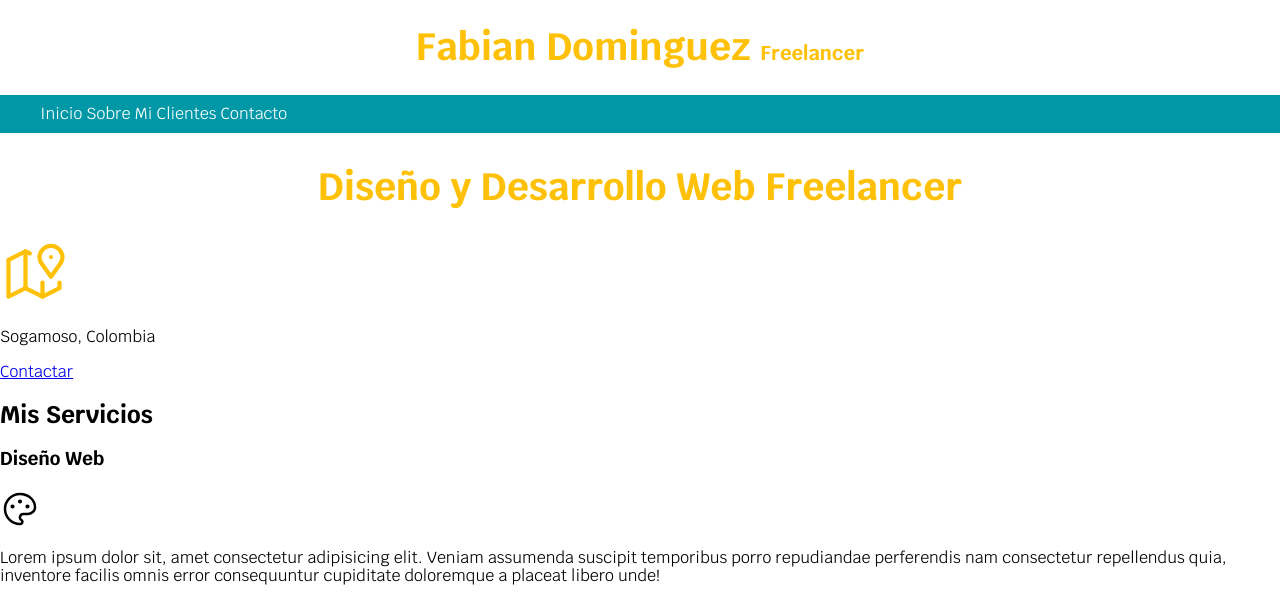
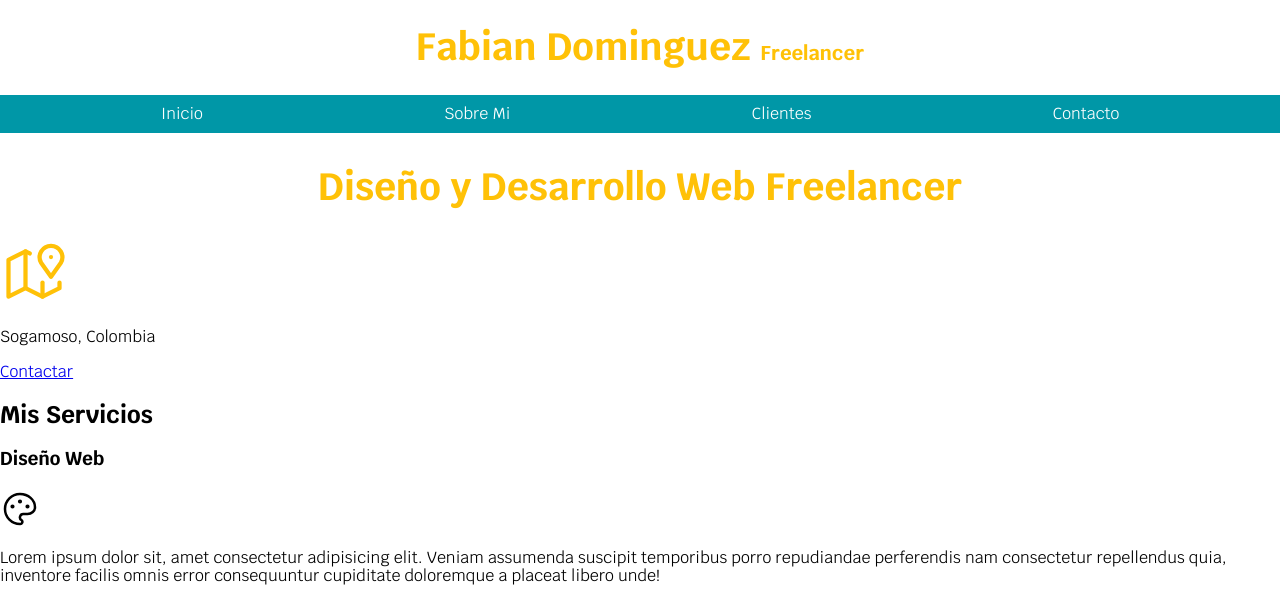
Before and after one commit to FabianDom/Web-Freelancer, a plain HTML site: page index.html in a window 1280 px wide. Shown: the top 601 px of the page. Drawn offline with Linux system fonts and the light colour scheme.

Commit message:
iniciandoProyecto

```diff
--- a/css/styles.css
+++ b/css/styles.css
@@ -32,8 +32,9 @@ body {
 }
 
 .navegacion-principal {
-  background-color: var(--secundario);
   padding: 1rem;
+  display: flex;
+  justify-content: space-around;
 }
 .navegacion-principal a {
   color: var(--blanco);
--- a/index.html
+++ b/index.html
@@ -4,6 +4,7 @@
     <meta charset="UTF-8" />
     <meta http-equiv="X-UA-Compatible" content="IE=edge" />
     <meta name="viewport" content="width=device-width, initial-scale=1.0" />
+    <link rel="preload" href="./css/normalize.css" />
     <link rel="stylesheet" href="./css/normalize.css" />
     <link
       href="https://fonts.googleapis.com/css2?family=Krub:wght@400;700&display=swap"
```
